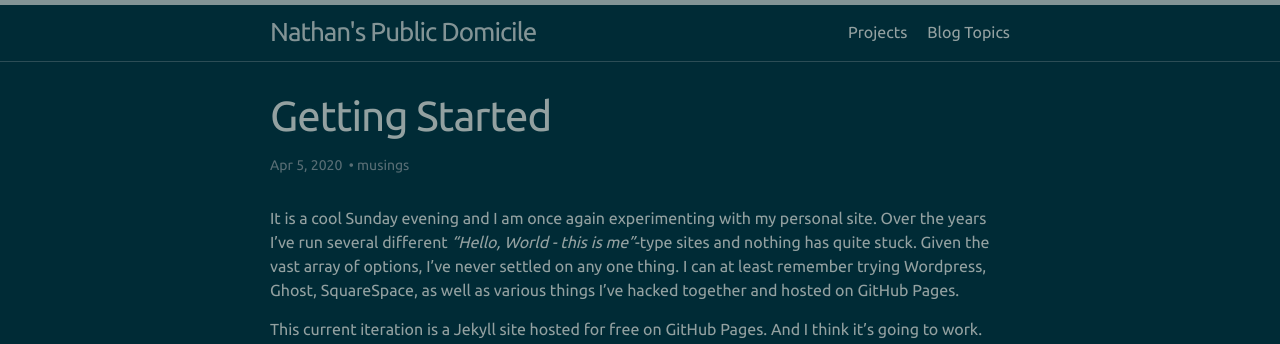
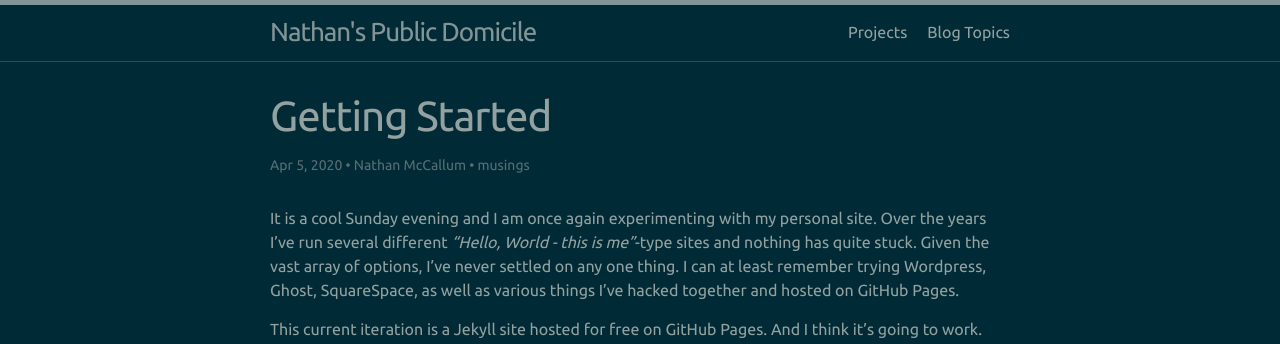
Before and after one commit to 1vasari/nathan-mccallum.com, a Jekyll site: the page built from _posts/2020-04-05-getting-started.md, in a window 1280 px wide. Shown: the top 344 px of the page. Built offline with Jekyll 4.4.1, drawn with Linux system fonts in a browser that asks for light colours.

Commit message:
Add author to my posts

```diff
--- a/_posts/2020-04-05-getting-started.md
+++ b/_posts/2020-04-05-getting-started.md
@@ -3,6 +3,7 @@ layout: post
 title:  "Getting Started"
 date:   2020-04-05 18:19:00 +1000
 tags: musings
+author: Nathan McCallum
 ---
 
 It is a cool Sunday evening and I am once again experimenting with my personal site.
```
Also changed, not shown: _posts/2020-04-10-album-review-le-noise-by-neil-young.md (+1 -0 lines).
